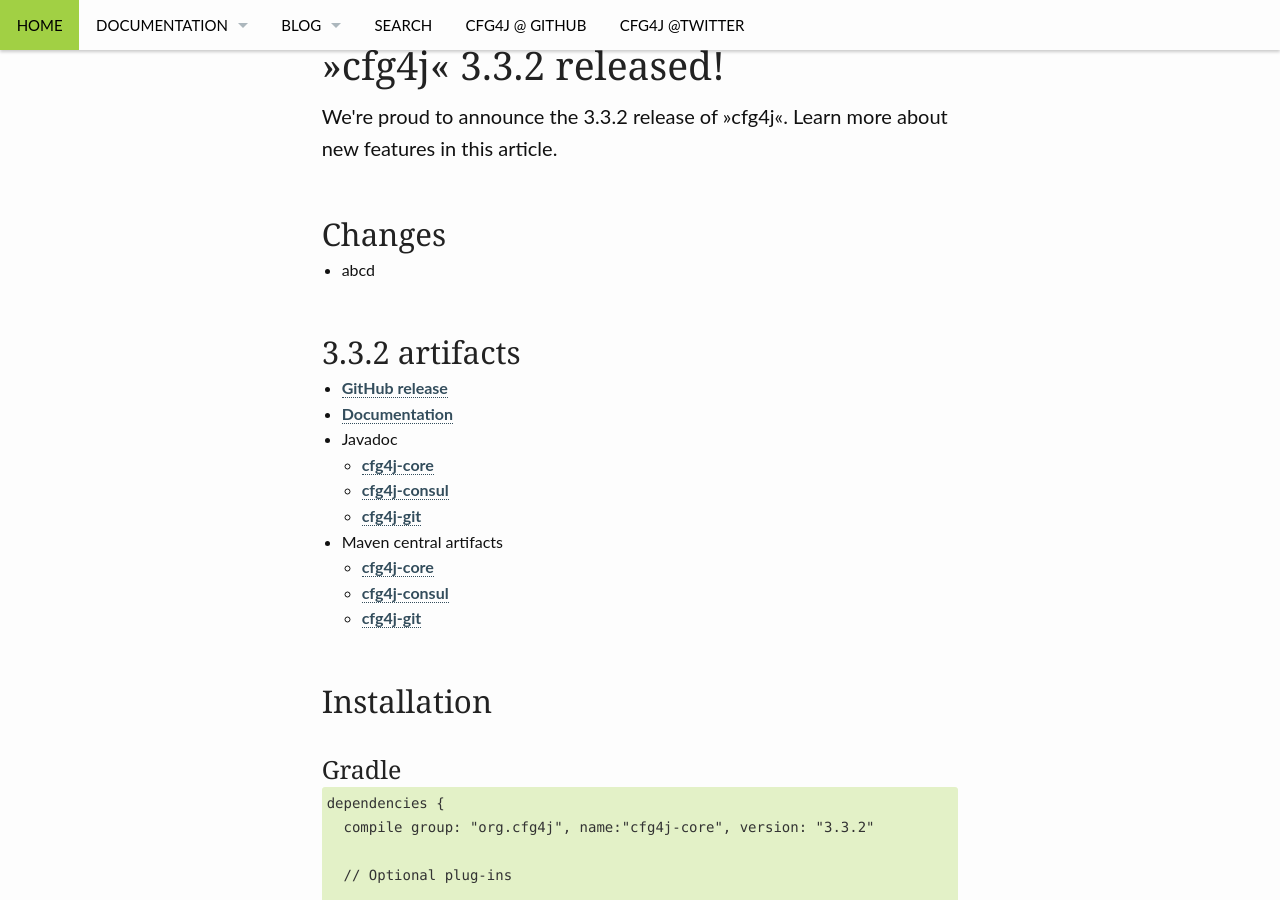
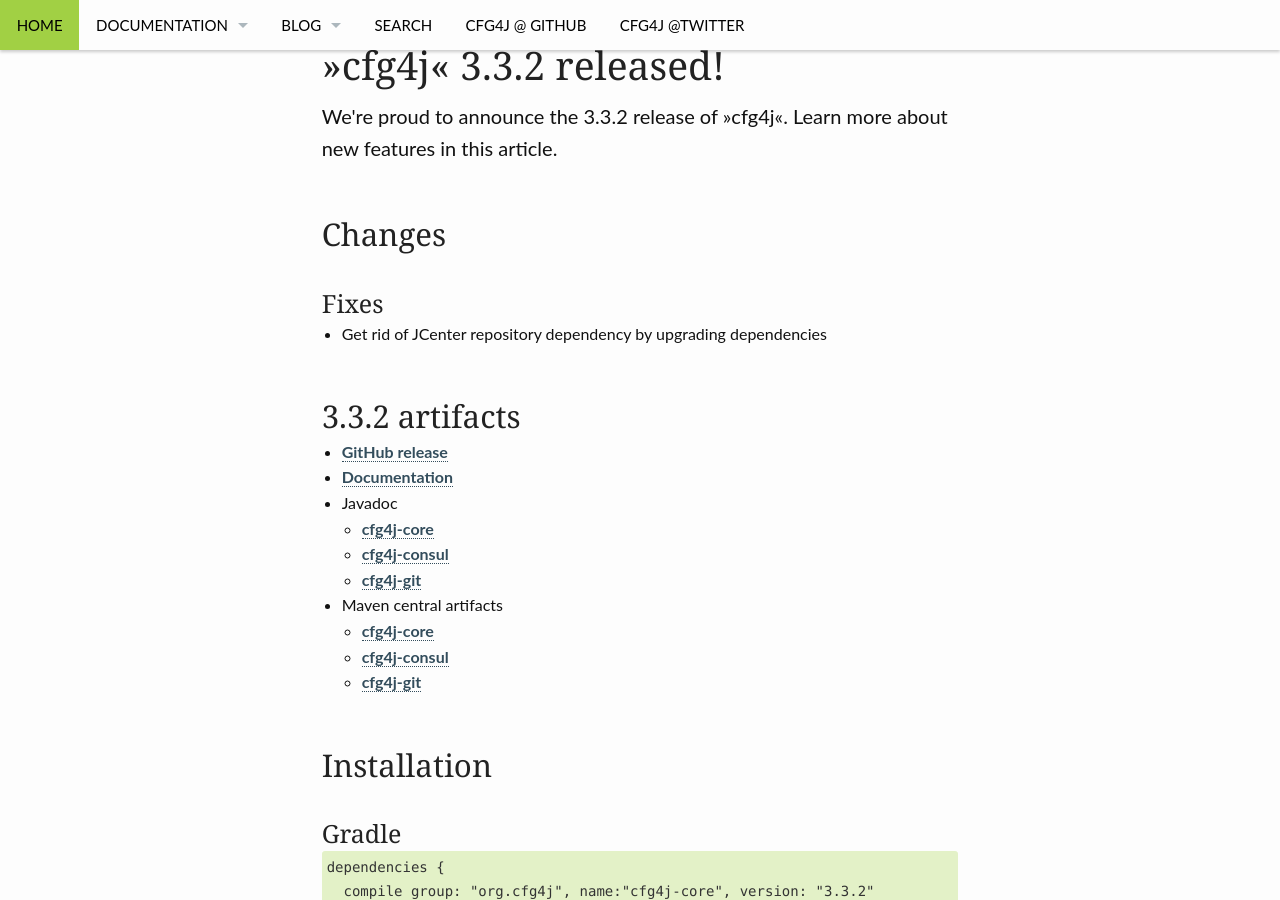
Before and after one commit to cfg4j/cfg4j.github.io, a Jekyll site: the page built from _posts/releases/2015-06-28-release_3_3_2.md, in a window 1280 px wide and 900 px high, scrolled down 317 px. Built offline with Jekyll 4.4.1, drawn with Linux system fonts in a browser that asks for light colours.

Commit message:
3.3.2 announcement

```diff
--- a/_posts/releases/2015-06-28-release_3_3_2.md
+++ b/_posts/releases/2015-06-28-release_3_3_2.md
@@ -25,4 +25,5 @@
 breadcrumb: true
 ---
 
-* abcd
+### Fixes
+* Get rid of JCenter repository dependency by upgrading dependencies
```
